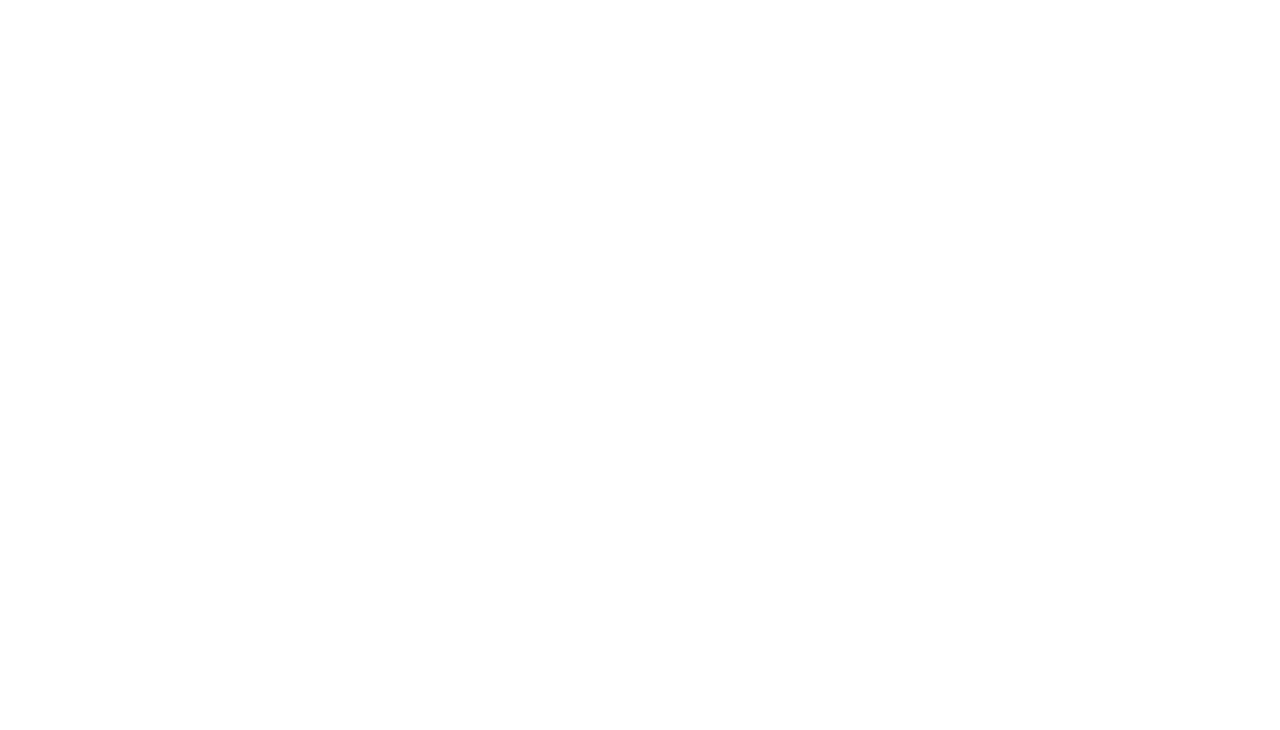
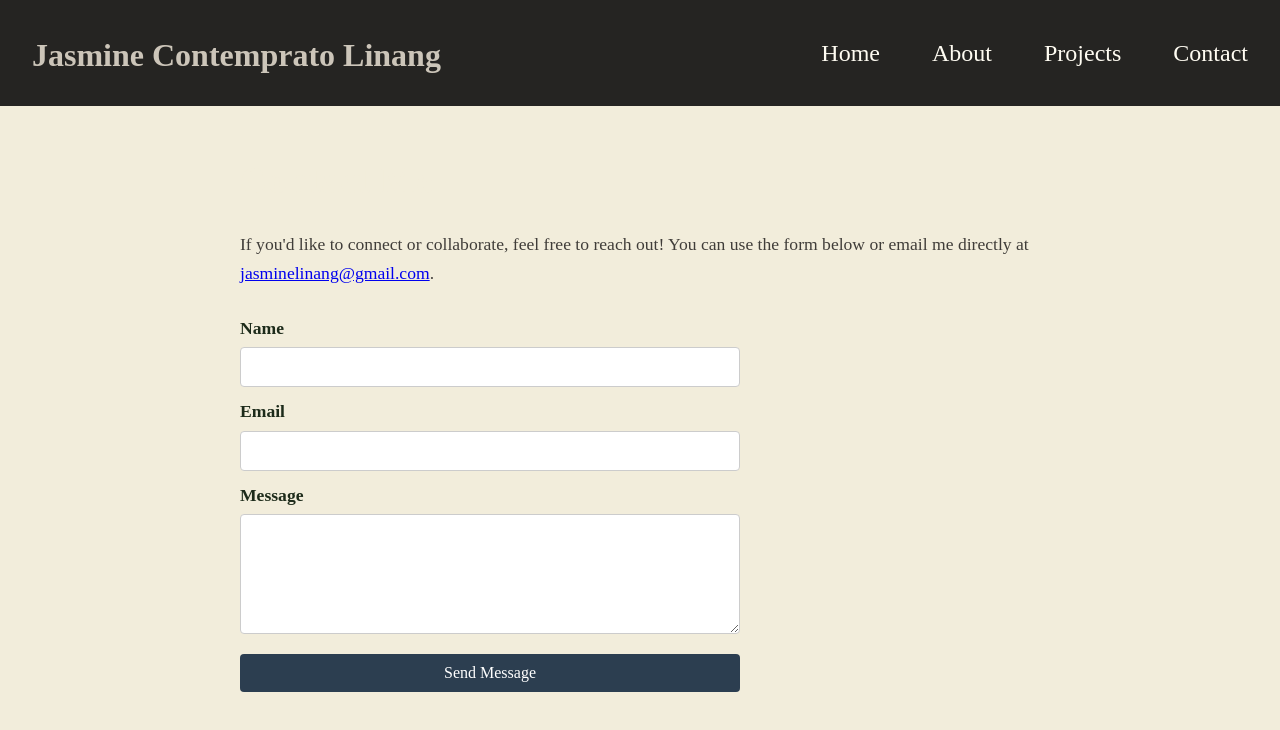
Before and after one commit to jasmineclin/Jasmine-s-Portfolio, a website: page contact.html in a window 1280 px wide. Drawn offline with Linux system fonts and the light colour scheme; a web font is replaced by a local one.

Commit message:
Added functionality and CSS

```diff
--- a/contact.html
+++ b/contact.html
@@ -0,0 +1,82 @@
+<!DOCTYPE html>
+<html lang="en">
+<head>
+  <meta charset="UTF-8" />
+  <meta name="viewport" content="width=device-width, initial-scale=1.0"/>
+  <title>Jasmine Linang | Contact</title>
+  <link rel="stylesheet" href="css/style.css">
+
+  <style>
+
+    form {
+      display: flex;
+      flex-direction: column;
+    }
+
+    label {
+      margin-top: 10px;
+      font-weight: bold;
+    }
+
+    input, textarea {
+      padding: 10px;
+      margin-top: 5px;
+      font-family: 'Crimson Text', serif;
+      font-size: 1rem;
+      border: 1px solid #ccc;
+      border-radius: 4px;
+    }
+
+    textarea {
+      resize: vertical;
+      min-height: 120px;
+    }
+
+    button {
+      margin-top: 20px;
+      padding: 10px;
+      font-size: 1rem;
+      font-family: 'Playfair Display', serif;
+      background-color: #2c3e50;
+      color: white;
+      border: none;
+      border-radius: 4px;
+      cursor: pointer;
+    }
+
+    button:hover {
+      background-color: #1a2533;
+    }
+  </style>
+</head>
+<body>
+    <header>
+    <h1  class="site-name" > Jasmine Contemprato Linang</h1>
+    <nav>
+      <a href="index.html">Home</a>
+      <a href="about.html">About</a>
+      <a href="projects.html">Projects</a>
+      <a href="contact.html">Contact</a>
+    </nav>
+    </header>
+<main>
+  <h1>Contact Me</h1>
+  <p>If you'd like to connect or collaborate, feel free to reach out! You can use the form below or email me directly at
+    <a href="mailto:jasminelinang@gmail.com">jasminelinang@gmail.com</a>.
+  </p>
+
+  <form action="mailto:jasminelinang@gmail.com" method="POST" enctype="text/plain">
+    <label for="name">Name</label>
+    <input type="text" id="name" name="name" required />
+
+    <label for="email">Email</label>
+    <input type="email" id="email" name="email" required />
+
+    <label for="message">Message</label>
+    <textarea id="message" name="message" required></textarea>
+
+    <button type="submit">Send Message</button>
+  </form>
+</main>
+</body>
+</html>
--- a/css/style.css
+++ b/css/style.css
@@ -1,20 +1,103 @@
+@import url('https://fonts.googleapis.com/css2?family=Sreda&display=swap');
+
+/* General Page Styling */
 body {
-  font-family: Arial, sans-serif;
+  font-family: 'Sreda', serif;
   margin: 0;
   padding: 0;
-  background-color: #f8f8f8;
-  color: #333;
+  background-color: #F2EDDB;
+  background-size: cover;
+  background-position: top center;
+  background-repeat: no-repeat;
+  background-attachment: scroll;
+  color: #1D2B1A;
 }
 
-header, footer {
-  background-color: #222;
-  color: white;
-  padding: 1em;
-  text-align: center;
+/* Header with Flexbox for Left/Right Layout */
+header {
+  background-color: #252422;
+  color:  #F2EDDB;
+  padding: 1em 2em;
+  display: flex;
+  justify-content: space-between;
+  align-items: center;
 }
 
+/* Site Title (Left Side) */
+header .site-name {
+  font-family: 'Sreda', serif;
+  font-size: 2rem;
+  font-weight: bold;
+  color: #ccc5b9;
+}
+
+/* Navigation (Right Side) */
 nav a {
-  margin: 0 1em;
+  margin-left: 2em;
+  color: #fffcf2;
+  text-decoration: none;
+  font-size: 1.5rem;
+  font-family: 'Sreda', serif;
+}
+
+nav a:hover {
+  text-decoration: underline;
+}
+
+/* Headings */
+h1 {
+  font-family: 'Sreda', serif;
+  font-size: 2.4rem;
+  margin-bottom: 0.5em;
+  color: #F2EDDB;
+}
+
+h2 {
+  font-family: 'Sreda', serif;
+  color: #eb5e28;
+  margin-top: 1em;
+  font-size: 1.5em;
+}
+
+/* Main Content */
+main {
+  text-align: left;
+  padding: 1em 1em;
+  max-width: 800px;
+  margin: 0 auto;
+  font-size: 1.1rem;
+  line-height: 1.6;
+  color: #1D2B1A;
+}
+
+/* Form Elements */
+input, textarea, button {
+  font-family: 'Sreda', serif;
+  font-size: 1rem;
+  padding: 0.5em;
+  margin-top: 0.5em;
+  width: 100%;
+  max-width: 500px;
+  box-sizing: border-box;
+}
+
+textarea {
+  min-height: 120px;
+  resize: vertical;
+}
+
+button {
+  background-color: #26413C;
   color: white;
-  text-decoration: none;
+  border: none;
+  margin-top: 1em;
+  cursor: pointer;
 }
+
+button:hover {
+  background-color: #eb5e28;
+}
+
+p{
+    color:#403d39;
+}
```
Also changed, not shown: about.html (+53 -0 lines), index.html (+8 -6 lines), package.json (added, +12 -0 lines), projects.html (+51 -0 lines), 2 other files.
